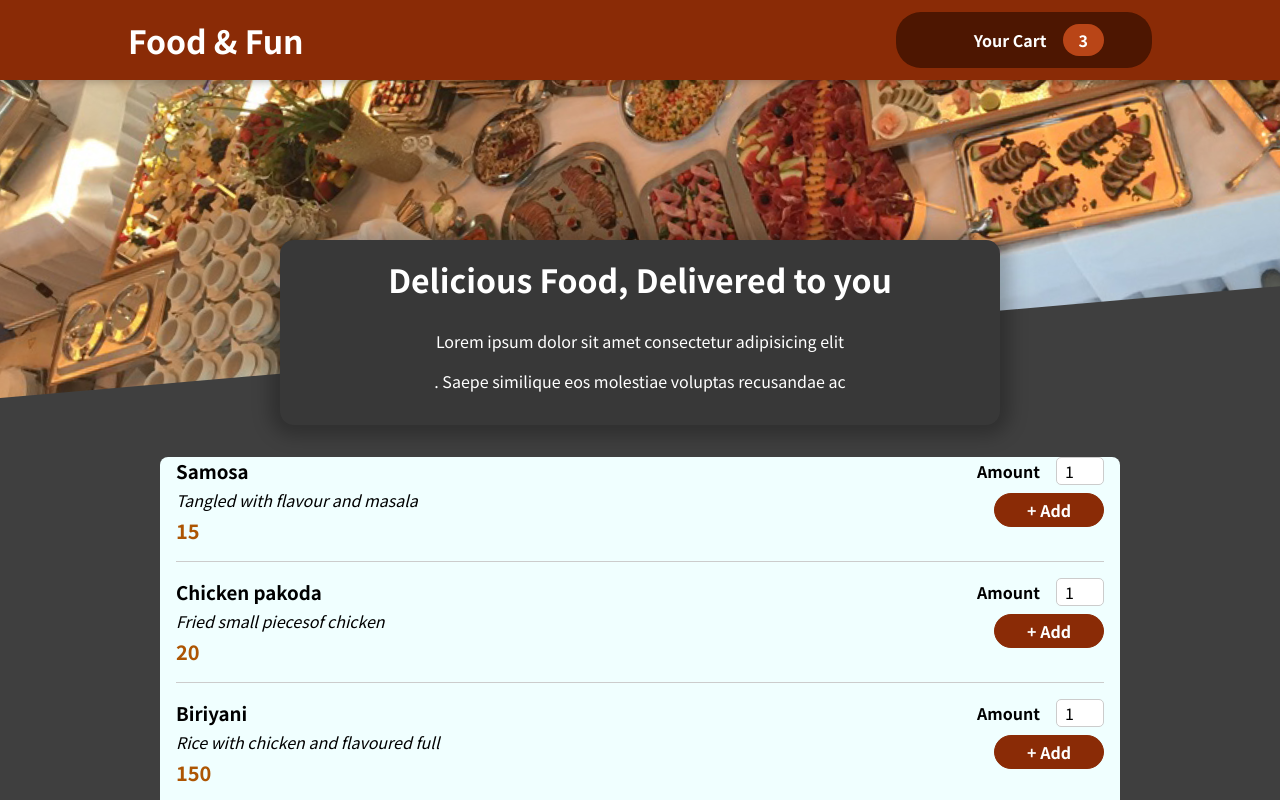
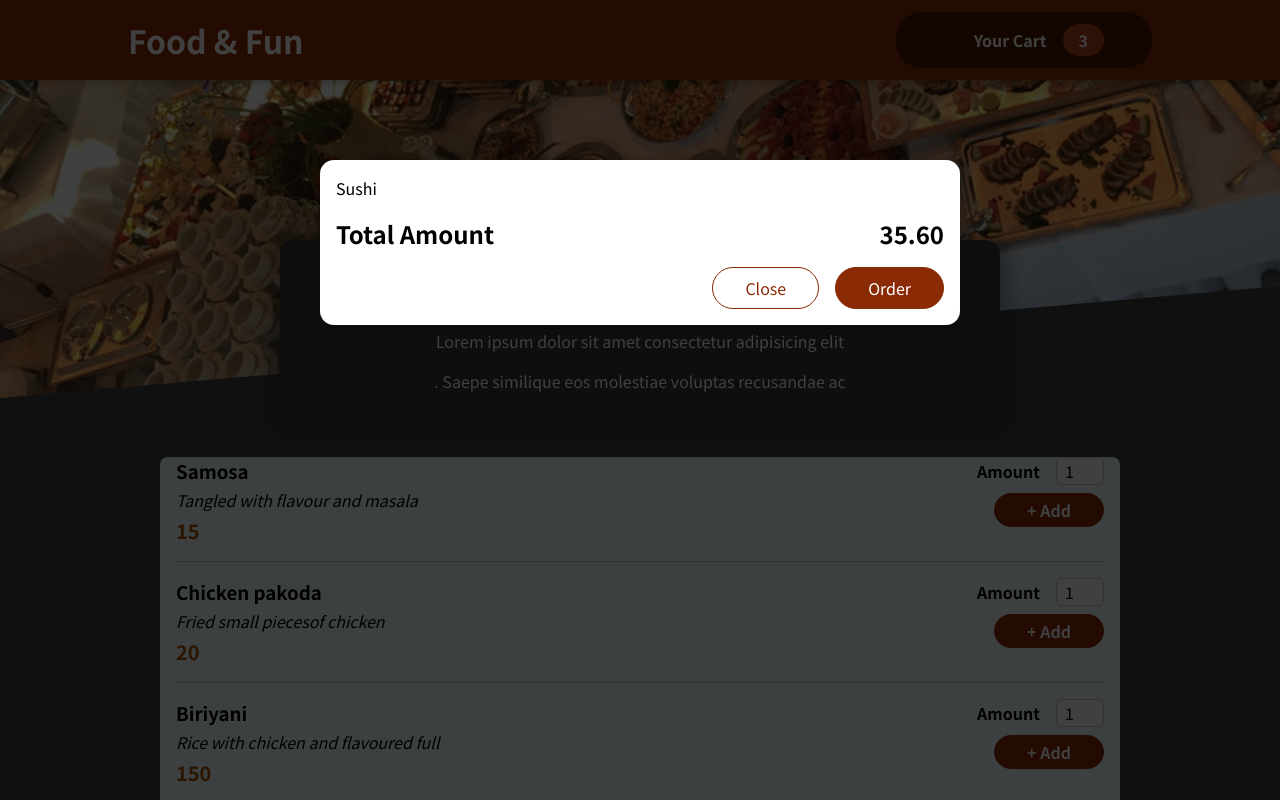
Before and after one commit to saidulixlam/FoodOrderingApp, a React (Create React App) app: page / in a window 1280 px wide. Shown: the top 800 px of the page. Built offline with nearby package versions, Linux system fonts and the light colour scheme; some icons are missing.

Commit message:
Cart item & Overlay's added

```diff
--- a/public/index.html
+++ b/public/index.html
@@ -28,6 +28,7 @@
   </head>
   <body>
     <noscript>You need to enable JavaScript to run this app.</noscript>
+    <div id="overlays"></div>
     <div id="root"></div>
     <!--
       This HTML file is a template.
--- a/src/App.js
+++ b/src/App.js
@@ -1,10 +1,12 @@
 import { Fragment } from "react";
 import Header from "./components/Layout/Header";
 import Meals from "./components/Meals/Meals";
+import Cart from "./components/Cart/Cart";
 
 function App() {
   return (
     <Fragment>
+      <Cart/>
       <Header/>
       <Meals/>
     </Fragment>
--- /dev/null
+++ b/src/components/Cart/Cart.js
@@ -0,0 +1,26 @@
+import Modal from '../UI/Modal';
+import classes from './Cart.module.css';
+const Cart = () => {
+    const cartItems = <ul className={classes['cart-items']}>
+        {
+            [{ id: 'c1', name: 'Sushi', amount: 2, price: 12.99 }].map((item) => (
+                <li>{item.name}</li>
+            ))
+        }
+    </ul>
+    return (
+        <Modal>
+            {cartItems}
+            <div className={classes.total}>
+                <span>Total Amount</span>
+                <span>35.60</span>
+            </div>
+            <div className={classes.actions}>
+                <button className={classes['button--alt']}>Close</button>
+                <button className={classes.button}>Order</button>
+            </div>
+        </Modal>
+    );
+}
+
+export default Cart;
--- /dev/null
+++ b/src/components/Cart/Cart.module.css
@@ -0,0 +1,46 @@
+.cart-items {
+    list-style: none;
+    margin: 0;
+    padding: 0;
+    max-height: 20rem;
+    overflow: auto;
+  }
+
+  .total {
+    display: flex;
+    justify-content: space-between;
+    align-items: center;
+    font-weight: bold;
+    font-size: 1.5rem;
+    margin: 1rem 0;
+  }
+
+  .actions {
+    text-align: right;
+  }
+
+  .actions button {
+    font: inherit;
+    cursor: pointer;
+    background-color: transparent;
+    border: 1px solid #8a2b06;
+    padding: 0.5rem 2rem;
+    border-radius: 25px;
+    margin-left: 1rem;
+  }
+
+  .actions button:hover,
+  .actions button:active {
+    background-color: #5a1a01;
+    border-color: #5a1a01;
+    color: white;
+  }
+
+  .actions .button--alt {
+    color: #8a2b06;
+  }
+
+  .actions .button {
+    background-color: #8a2b06;
+    color: white;
+  }
--- /dev/null
+++ b/src/components/UI/Modal.js
@@ -0,0 +1,28 @@
+import { Fragment } from 'react';
+import classes from './Modal.module.css';
+import ReactDOM from 'react-dom';
+
+const Backdrop = () => {
+    return <div className={classes.backdrop}>
+
+    </div>
+}
+
+const ModalOverlay = (props) => {
+    return <div className={classes.modal}>
+        <div className={classes.content}>
+            {props.children}
+        </div>
+    </div>
+}
+
+const Modal = (props) => {
+    return (
+        <Fragment>
+            {ReactDOM.createPortal(<Backdrop/>,document.getElementById('overlays'))}
+            {ReactDOM.createPortal(<ModalOverlay> {props.children}</ModalOverlay>,document.getElementById('overlays'))}
+        </Fragment>
+    );
+}
+
+export default Modal;
--- /dev/null
+++ b/src/components/UI/Modal.module.css
@@ -0,0 +1,40 @@
+.backdrop {
+    position: fixed;
+    top: 0;
+    left: 0;
+    width: 100%;
+    height: 100vh;
+    z-index: 20;
+    background-color: rgba(0, 0, 0, 0.75);
+  }
+
+  .modal {
+    position: fixed;
+    top: 20vh;
+    left: 5%;
+    width: 90%;
+    background-color: white;
+    padding: 1rem;
+    border-radius: 14px;
+    box-shadow: 0 2px 8px rgba(0, 0, 0, 0.25);
+    z-index: 30;
+    animation: slide-down 300ms ease-out forwards;
+  }
+
+  @media (min-width: 768px) {
+    .modal {
+      width: 40rem;
+      left: calc(50% - 20rem);
+    }
+  }
+
+  @keyframes slide-down {
+    from {
+      opacity: 0;
+      transform: translateY(-3rem);
+    }
+    to {
+      opacity: 1;
+      transform: translateY(0);
+    }
+  }
```
